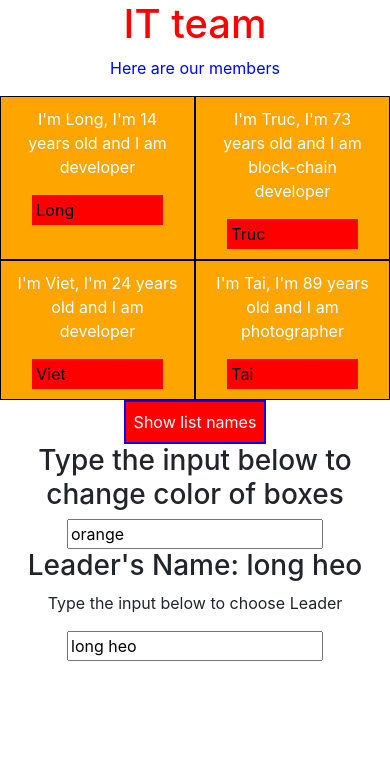
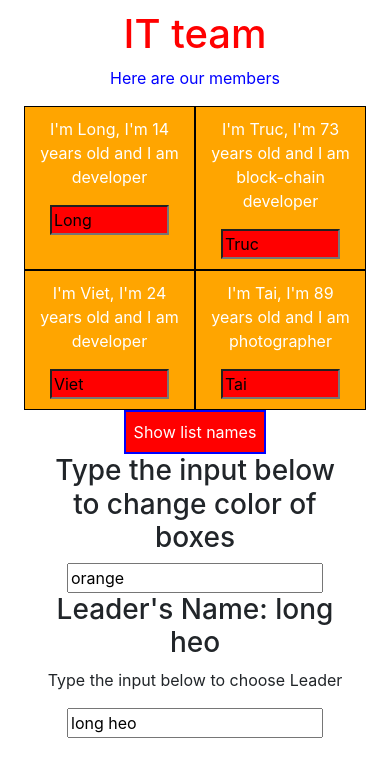
Before and after one commit to trlong357/React, a React (Create React App) app: page / in a window 390 px wide. Both pictures are taken after a click on the button "Show list names". Shown: the top 772 px of the page. Built offline with nearby package versions, Linux system fonts and the light colour scheme.

Commit message:
74. CSS modules & Media Queries

```diff
--- a/src/App.js
+++ b/src/App.js
@@ -118,7 +118,7 @@ class App extends Component {
     // },
     // };
     // -------------------
-    let btnClass = [classes.Button];
+    let btnClass = "";
     // ----styled Component-----
     // let ButtonStyle = styled.button`
     //   color: white;
@@ -185,7 +185,7 @@ class App extends Component {
       //   backgroundColor: "salmon",
       // };
       // -----
-      btnClass.push(classes.red);
+      btnClass = classes.red;
     }
 
     let classesAssign = [];
@@ -200,7 +200,7 @@ class App extends Component {
     // ----
 
     return (
-      <div className="App container">
+      <div className={classes.App}>
         <h1 className={classesAssign}>IT team</h1>
         <p className={classes.myStyle}>Here are our members</p>
         {persons}
@@ -212,7 +212,7 @@ class App extends Component {
           Show list names
         </button> */}
         <button
-          className={btnClass.join(" ")}
+          className={btnClass}
           onClick={() => this.togglePersonsHandler()}
         >
           Show list names
--- a/src/CssModules/Styles.module.css
+++ b/src/CssModules/Styles.module.css
@@ -1,8 +1,11 @@
 .myStyle {
   color: blue;
 }
-
-.Button {
+.App {
+  text-align: center;
+  margin: 10px 10%;
+}
+.App button {
   color: white;
   background-color: green;
   font: inherit;
@@ -10,11 +13,11 @@
   padding: 8px;
   cursor: pointer;
 }
-.Button:hover {
+.App button:hover {
   color: black;
   background-color: lightgreen;
 }
-.Button.red {
+.App button.red {
   color: white;
   background-color: red;
   font: inherit;
@@ -22,7 +25,7 @@
   padding: 8px;
   cursor: pointer;
 }
-.Button.red:hover {
+.App button.red:hover {
   color: black;
   background-color: salmon;
 }
--- a/src/Person/Person.css
+++ /dev/null
@@ -1,6 +0,0 @@
-.Person {
-  width: 100%;
-  border: 1px solid black;
-  padding: 10px;
-  text-align: center;
-}
--- a/src/Person/Person.js
+++ b/src/Person/Person.js
@@ -1,7 +1,7 @@
 import React, { Component } from "react";
-import "./Person.css";
 import "bootstrap/dist/css/bootstrap.min.css";
-import styled from "styled-components";
+import personClasses from "./Person.module.css";
+// import styled from "styled-components";
 // https://styled-components.com/docs/basics#installation
 import classes from "../CssModules/Styles.module.css";
 
@@ -24,13 +24,13 @@ class Person extends Component {
 
     // -----
     // luu y code css
-    const InputStyle = styled.input`
-      @media (max-width: 450px) {
-        background-color: red;
-        width: 80%;
-      }
-      border: 2px solid red;
-    `;
+    // const InputStyle = styled.input`
+    //   @media (max-width: 450px) {
+    //     background-color: red;
+    //     width: 80%;
+    //   }
+    //   border: 2px solid red;
+    // `;
     // ----
     let showPerson = (
       <div>
@@ -39,18 +39,19 @@ class Person extends Component {
           and I am {this.props.job}
         </p>
         <p>{this.props.children}</p>
-        <InputStyle
+        <input
+          className={personClasses.InputText}
           type="text"
           onChange={this.props.changed}
           value={this.props.name}
-        ></InputStyle>
+        ></input>
       </div>
     );
 
     return (
       // <div className="Person col-6" onClick={this.toggle}>
       <div
-        className="Person col-6"
+        className={personClasses.Person}
         style={this.props.styleBackground}
         // onClick={this.toggle}
       >
--- /dev/null
+++ b/src/Person/Person.module.css
@@ -0,0 +1,18 @@
+.Person {
+  max-width: 50%;
+  border: 1px solid black;
+  padding: 10px;
+  text-align: center;
+  flex: 0 0 50%;
+}
+
+.InputText {
+  background-color: blue;
+}
+
+@media (max-width: 600px) {
+  .InputText {
+    background-color: red;
+    width: 80%;
+  }
+}
```
Also changed, not shown: 1 other file (tests, documents, lock files or other folders).
